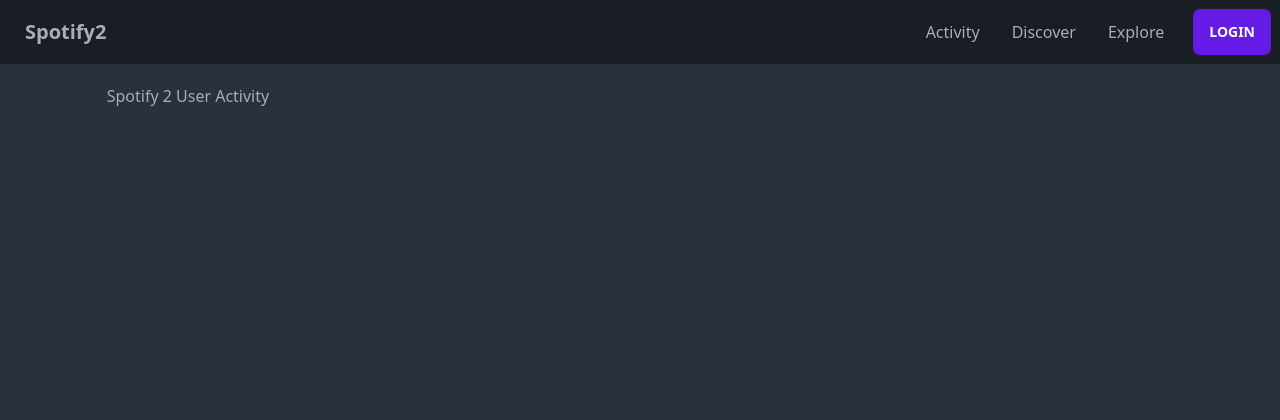
After one commit to JayssonS/SeniorProject, a Django app: page /activity/ in a window 1280 px wide. The commit adds this page. Shown: the top 420 px of the page. Run offline with Django 3.2, Linux system fonts and the light colour scheme; data that the repository does not hold is empty; some libraries are stand-ins or nearby versions.

Commit message:
activity feed page

```diff
--- /dev/null
+++ b/spotify2_app/templates/activity/activity.html
@@ -0,0 +1,11 @@
+{% extends 'base.html' %}
+
+{% block content %}
+<h1> Spotify 2 User Activity</h1>
+
+{% for interaction in siteActivity %}
+<ul>
+    <li>{{interaction.user.username}}{{interaction.track}} {{interaction.disliked}}/<li>
+    {% endfor %}
+</ul>
+{% endblock %}
--- a/spotify2_app/templates/base/navbar.html
+++ b/spotify2_app/templates/base/navbar.html
@@ -5,10 +5,12 @@
     <div class="flex-none">
         <div class="md:flex-none mr-3">
             <ul class="menu menu-horizontal p-0">
+                <li><a href="{% url 'spotify2_app:activity' %}">Activity</a></li>
                 <li><a href="{% url 'spotify2_app:discover' %}">Discover</a></li>
                 <li><a href="{% url 'spotify2_app:explore' %}">Explore</a></li>
             </ul>
         </div>
+
         {% if user.is_authenticated %}
         <div class="dropdown dropdown-end">
             <label tabindex="0" class="btn btn-ghost btn-circle avatar">
--- a/spotify2_app/urls.py
+++ b/spotify2_app/urls.py
@@ -17,6 +17,9 @@ urlpatterns = [
          name='complete'),
 
     path('', views.home, name='home'),
+
+    #Activity Page
+    path('activity/', views.activity, name='activity'),
 
     # Explore Page
     path('explore/', views.explore, name='explore'),
--- a/spotify2_app/views/api.py
+++ b/spotify2_app/views/api.py
@@ -241,8 +241,8 @@ def add_to_playlist(request):
     print(request.POST)
 
     try:
+        track_id = request.POST['track_id']
         playlist_id = int(request.POST['playlist_id'])
-        track_id = request.POST['track_id']
         playlist = Playlist.objects.get(user=request.user, id=playlist_id)
         track = Musicdata.objects.get(id=track_id)
 
@@ -289,6 +289,7 @@ def get_track_interaction(request):
         return HttpResponseBadRequest()
     if (not request.user.is_authenticated):
         return HttpResponseBadRequest()
+
 
     try:
         track_id = request.POST['track_id']
--- a/spotify2_app/views/views.py
+++ b/spotify2_app/views/views.py
@@ -21,6 +21,9 @@ from .view_helpers import *
 def home(request):
     return render(request, 'base.html')
 
+
+
+
 # Explore page views
 def explore(request):
     if request.user.is_authenticated:
@@ -30,6 +33,20 @@ def explore(request):
             return render(request, 'explore/explore.html', {'playlists': user_playlists_filter.all()})
 
     return render(request, 'explore/explore.html')
+
+
+
+
+#User activity feed page
+def activity(request):
+    siteActivity = TrackInteraction.objects.all
+    return render(request, 'activity/activity.html',
+        {'siteActivity' : siteActivity})
+
+
+
+
+
 
 # Views relating to user profiles
 def user_profile(request, username):
```
